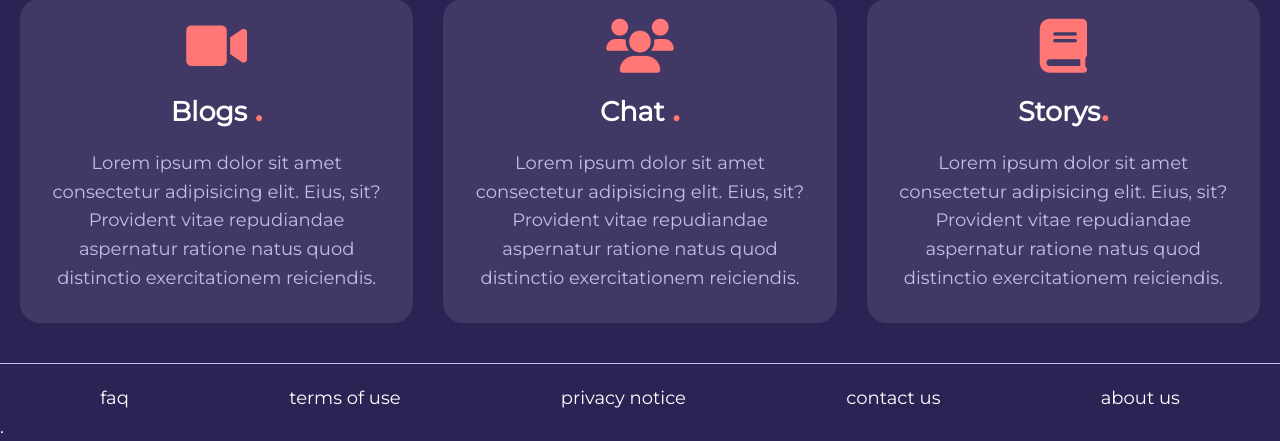
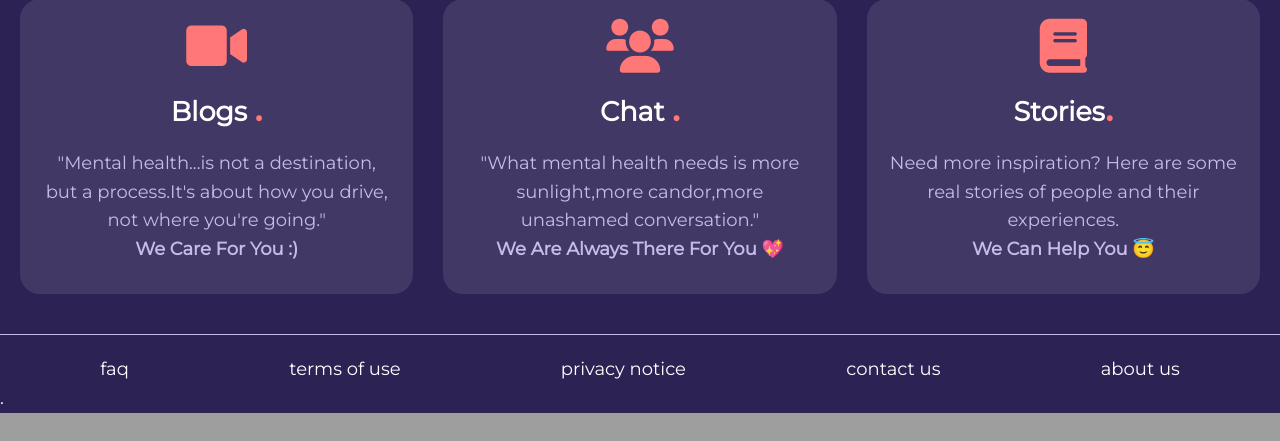
Before and after one commit to GoswamiTushar/mini-project-fullstack, a Django app: page / in a window 1280 px wide. Shown: the part 1383-1824 px from the top of the page. After the commit the page ends 1796 px from the top, so only its background shows below. Run offline with Django 3.2, Linux system fonts and the light colour scheme.

Commit message:
UI Changes

```diff
--- a/core/settings.py
+++ b/core/settings.py
@@ -25,7 +25,7 @@ BASE_DIR = Path(__file__).resolve().parent.parent
 SECRET_KEY = 'django-insecure-owp)%_4x1g%4v=-z5&_f6m0+ipqjcx)6_hgsv!x=t73m12-v3*'
 
 # SECURITY WARNING: don't run with debug turned on in production!
-DEBUG = False
+DEBUG = True
 
 ALLOWED_HOSTS = ['*']
 
--- a/templates/chatroom.html
+++ b/templates/chatroom.html
@@ -1,7 +1,7 @@
 {% extends 'base.html' %}
 {% block container %}
 
-<div class="container">
+<div class="chat-container vh">
     <div class="row d-flex justify-content-center">
         <div class="col-6">
             <form>
--- a/templates/index.html
+++ b/templates/index.html
@@ -10,52 +10,62 @@
     <!-- rellax - higest is 10 and lowest is -10 -->
     <div class="content rellax" data-rellax-speed="5">
         <h1>Talk_2_Us</h1>
-        <p>Lorem ipsum dolor sit amet consectetur adipisicing elit. Saepe ut cum quia
-            ipsum odio perferendis nihil soluta
-            beatae cumque possimus, ipsam totam eaque doloremque.
-            Consectetur voluptas explicabo illum consequuntur eius.</p>
+        <p><b>Hey visitors !!😄</b>
+            <br>
+            If you are looking for an exclusive chatting website with lots of interesting blogs and stories to read, you
+            are at the right place.
+            Remove your mental stress by chatting with strangers and keeping your identity hidden. Our blogs and stories
+            mainly focus on mental health issues
+            which can help you learn from their experience.<br>Connect with us.
+        </p>
         <a href="#" class="btn">More info</a>
     </div>
 </section>
 <section class="section-stream">
-    <img src="{% static '/photo/Talk_2_Us.png' %}" alt="the website logo" class="play rellax" data-rellax-speed="0"
-        data-rellax-mobile-speed="3">
+    <img src="{% static '/photo/t2sbg.png'%}" alt="the website logo" class="play rellax" data-rellax-speed="0"
+        data-rellax-xs-speed="3">
     <div class="content rellax" data-rellax-speed="10">
         <div>
-            <h2 class="secondary-text">stream everything</h2>
-            <p>Lorem ipsum dolor sit amet consectetur adipisicing elit.
-                Amet asperiores a placeat rem perferendis nesciunt,
-                quisquam soluta quidem, neque, fuga ab totam corporis
-                rerum sint qui consectetur ea sit necessitatibus.</p>
+            <h2 class="secondary-text">What We Do</h2>
+            <p>We hope you are doing well and if not..then don't worry you came to the right place. We care for you, the
+                emotions which make you,
+                and everything beyond that. We care for your inner peace and stability.
+                So we'll help you in maintaining that and maintaining your spiritual connection with yourself😇.</p>
         </div>
         <div>
-            <h2 class="secondary-text">short is the new long</h2>
-            <p>Lorem ipsum dolor sit amet consectetur,
-                adipisicing elit. Corrupti, necessitatibus mollitia velit placeat
-                nesciunt reprehenderit maxime nisi et officia consectetur assumenda
-                dignissimos animi eius totam dicta ab quam. Tempora, perferendis?</p>
+            <h2 class="secondary-text">About Our Team</h2>
+            <p>Our team is a bunch of new-age developers who are stepping into this field with Some knowledge and a lot
+                of enthusiasm with
+                the motive of making this a non-judgemental platform for mental health survivors.We will be here every
+                step of the way to help you😊.</p>
         </div>
     </div>
 </section>
 <section class=" section section-grid">
-    <div class="rellax" data-rellax-speed="1">
+    <div class="rellax" data-rellax-speed="1" data-rellax-xs-speed="3">
         <!-- icon -->
         <i class="fas fa-video fa-3x secondary-text"></i>
         <h2>Blogs <span class="secondary-text dot">.</span></h2>
-        <p>Lorem ipsum dolor sit amet consectetur adipisicing elit. Eius, sit? Provident vitae repudiandae aspernatur
-            ratione natus quod distinctio exercitationem reiciendis.</p>
+        <p>"Mental health...is not a destination, but a process.It's about how you drive, not where you're going."
+            <br>
+            <b> We Care For You :)</b>
+        </p>
     </div>
-    <div class="rellax" data-rellax-speed="4">
+    <div class="rellax" data-rellax-speed="4" data-rellax-xs-speed="3">
         <i class="fas fa-users fa-3x secondary-text"></i>
         <h2>Chat <span class="secondary-text dot">.</span></h2>
-        <p>Lorem ipsum dolor sit amet consectetur adipisicing elit. Eius, sit? Provident vitae repudiandae aspernatur
-            ratione natus quod distinctio exercitationem reiciendis.</p>
+        <p>"What mental health needs is more sunlight,more candor,more unashamed conversation."
+            <br>
+            <b>We Are Always There For You 💖</b>
+        </p>
     </div>
-    <div class="rellax" data-rellax-speed="7">
+    <div class="rellax" data-rellax-speed="7" data-rellax-xs-speed="3">
         <i class="fas fa-book fa-3x secondary-text"></i>
-        <h2>Storys<span class="secondary-text dot">.</span></h2>
-        <p>Lorem ipsum dolor sit amet consectetur adipisicing elit. Eius, sit? Provident vitae repudiandae aspernatur
-            ratione natus quod distinctio exercitationem reiciendis.</p>
+        <h2>Stories<span class="secondary-text dot">.</span></h2>
+        <p>Need more inspiration? Here are some real stories of people and their experiences.
+            <br>
+            <b>We Can Help You 😇</b>
+        </p>
     </div>
 
 </section>
```
Also changed, not shown: static/style.css (+109 -0 lines), stories/views.py (+1 -1 lines), templates/story_form.html (+10 -6 lines), templates/story_list.html (+10 -5 lines), db.sqlite3, static/photo/t2sbg.png (added).
